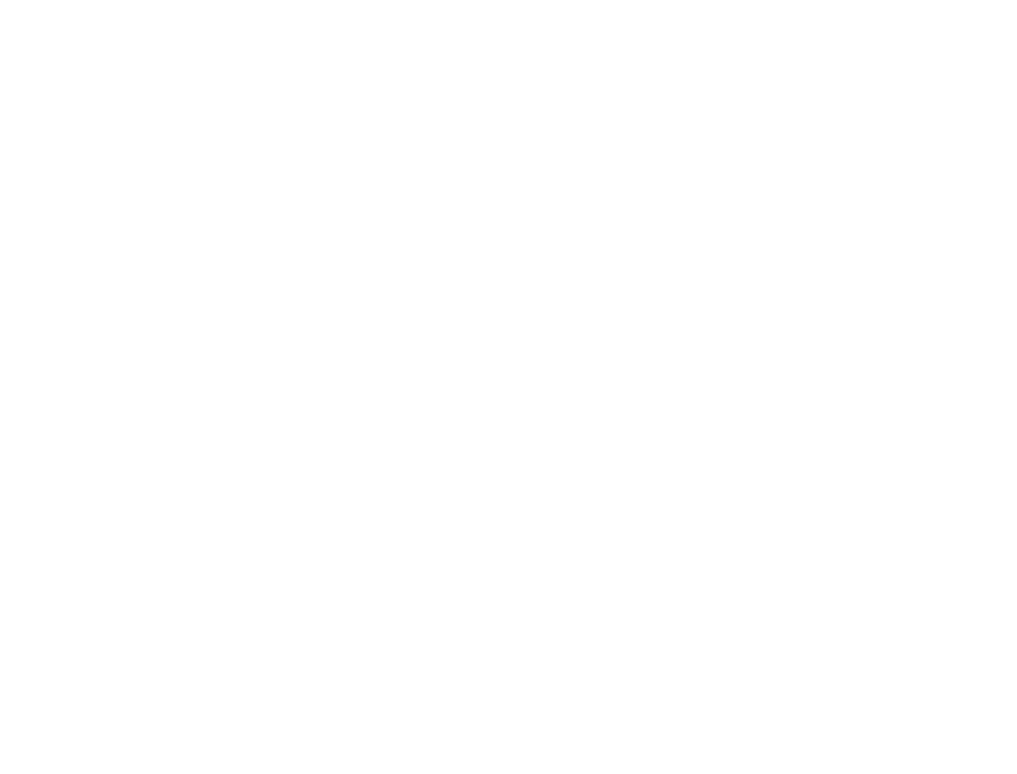
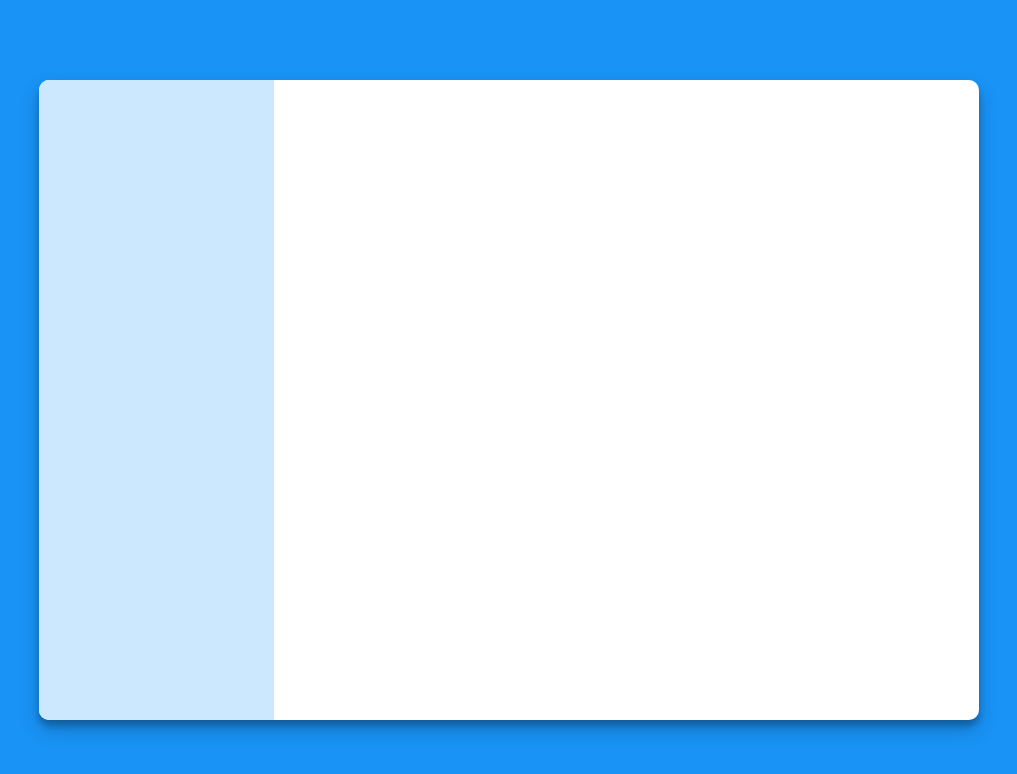
Before and after one commit to tunchasan/React-TODO-App, a React (Create React App) app: page / in a window 1280 px wide. Shown: the top 774 px of the page, without its empty margins (131-1148 px from the left). Built offline with nearby package versions, Linux system fonts and the light colour scheme.

Commit message:
Create base backbone css of app

```diff
--- a/src/App.css
+++ b/src/App.css
@@ -1,3 +1,25 @@
 * {
   margin: 0;
 }
+
+body {
+  display: flex;
+  height: 100vh;
+  background-color: #1993f6;
+  justify-content: center;
+  align-items: center;
+}
+
+.app {
+  overflow: hidden;
+  max-width: 940px;
+  background: white;
+  width: 100vw;
+  height: 80vh;
+  border-radius: 10px;
+  box-shadow: 0 10px 20px rgba(0, 0, 0, 0.19), 0 6px 6px rgba(0, 0, 0, 0.23);
+  -moz-box-shadow: 0 10px 20px rgba(0, 0, 0, 0.19),
+    0 6px 6px rgba(0, 0, 0, 0.23);
+  -webkit-box-shadow: 0 10px 20px rgba(0, 0, 0, 0.19),
+    0 6px 6px rgba(0, 0, 0, 0.23);
+}
--- a/src/App.js
+++ b/src/App.js
@@ -1,8 +1,13 @@
 import React from "react";
+import { SideBar } from "./components/index";
 import "./App.css";
 
 function App() {
-  return <div className="app"></div>;
+  return (
+    <div className="app">
+      <SideBar />
+    </div>
+  );
 }
 
 export default App;
--- a/src/components/SideBar/SideBar.jsx
+++ b/src/components/SideBar/SideBar.jsx
@@ -2,7 +2,7 @@
 import "./SiderBar.css";
 
 function SideBar() {
-  return <div></div>;
+  return <div className="sideBar"></div>;
 }
 
 export default SideBar;
--- a/src/components/SideBar/SiderBar.css
+++ b/src/components/SideBar/SiderBar.css
@@ -0,0 +1,6 @@
+.sideBar {
+  display: flex;
+  background-color: #cce8fe;
+  width: 25%;
+  height: 100%;
+}
```
